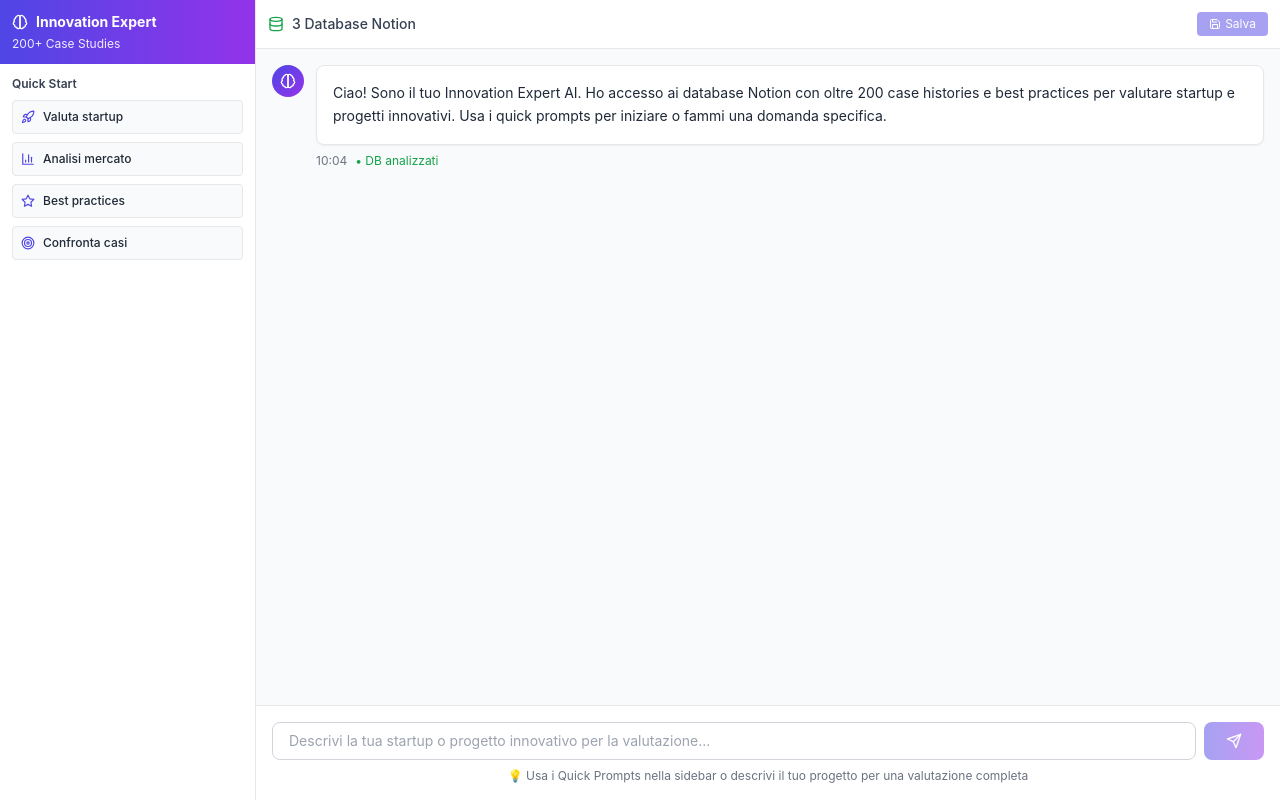
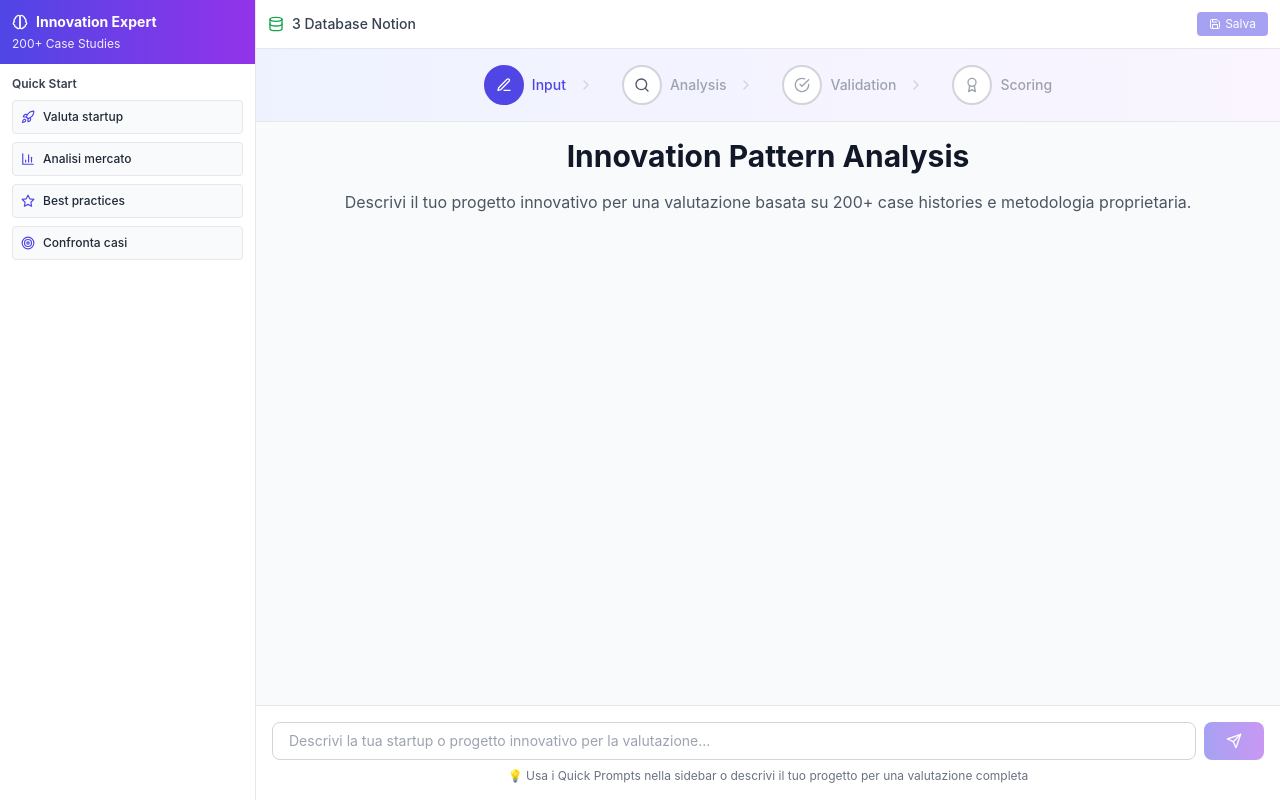
Before and after one commit to dokgreco/innovation-expert-ai, a Next.js app: page / in a window 1280 px wide. Built offline with nearby package versions, Linux system fonts and the light colour scheme.

Commit message:
Sprint 4 - Task 1.1: Progress Indicator implementation complete

```diff
--- a/pages/index.js
+++ b/pages/index.js
@@ -3,10 +3,19 @@
   Send, Bot, User, Database, Brain, Lightbulb, TrendingUp,
   Filter, Save, History, Star, Search, FileText,
   BarChart3, Target, Zap, Building2, Rocket, ChevronRight,
-  Clock, Bookmark, X, Plus, Edit3, Check, Loader, Menu
+  Clock, Bookmark, X, Plus, Edit3, Check, Loader, Menu,
+  Award, CheckCircle
 } from 'lucide-react';
 import AnalysisDisplay from '../components/StructuredAnalysisDisplay';
 import ValidationQuestions from '../components/ValidationQuestions';
+
+// Progress steps configuration
+const steps = [
+  { num: 1, label: "Input", icon: <Edit3 size={16} /> },
+  { num: 2, label: "Analysis", icon: <Search size={16} /> },
+  { num: 3, label: "Validation", icon: <CheckCircle size={16} /> },
+  { num: 4, label: "Scoring", icon: <Award size={16} /> }
+];
 
 export default function InnovationExpertAI() {
   const [messages, setMessages] = useState([
@@ -35,7 +44,9 @@
 const [currentAnalysisId, setCurrentAnalysisId] = useState(null);
 const [validationAnswers, setValidationAnswers] = useState({});
 const [scoringData, setScoringData] = useState(null);
-
+  const [currentStep, setCurrentStep] = useState(1);
+  const [stepHistory, setStepHistory] = useState([1]);
+  const [deepDiveMode, setDeepDiveMode] = useState(null);
   // Quick Prompts essenziali
   const quickPrompts = [
     {
@@ -63,7 +74,18 @@
       icon: <Target size={14} />
     }
   ];
-
+// Navigation function for steps
+  const navigateToStep = (targetStep) => {
+    if (targetStep <= Math.max(...stepHistory) + 1) {
+      setCurrentStep(targetStep);
+      setDeepDiveMode(null);
+      if (!stepHistory.includes(targetStep)) {
+        setStepHistory([...stepHistory, targetStep]);
+      }
+      // Scroll to step will be implemented later
+      // setTimeout(() => scrollToStep(targetStep), 100);
+    }
+  };
   const scrollToBottom = () => {
     messagesEndRef.current?.scrollIntoView({ behavior: 'smooth' });
   };
@@ -93,10 +115,15 @@
     setMessages(prev => [...prev, userMessage]);
     if (!customPrompt) setInput('');
     setIsAnalyzing(true);
+    setCurrentStep(2);
     setIsLoading(false);
 
     if (!promptHistory.includes(currentInput)) {
       setPromptHistory(prev => [currentInput, ...prev.slice(0, 9)]);
+    }
+    // Aggiorna step history se non già presente
+if (!stepHistory.includes(2)) {
+  setStepHistory([...stepHistory, 2]);
 }
 
     try {
@@ -301,10 +328,51 @@
             Salva
           </button>
         </div>
-
+{/* Progress Indicator */}
+        <div className="flex items-center justify-center space-x-4 p-4 bg-gradient-to-r from-indigo-50 to-purple-50 border-b border-gray-200">
+          {steps.map((item, idx) => (
+            <div key={item.num} className="flex items-center">
+              <button
+                onClick={() => navigateToStep(item.num)}
+                disabled={item.num > Math.max(...stepHistory) + 1}
+                className={`flex items-center justify-center w-10 h-10 rounded-full border-2 transition-all ${
+                  currentStep >= item.num
+                    ? 'bg-indigo-600 border-indigo-600 text-white hover:bg-indigo-700'
+                    : item.num <= Math.max(...stepHistory) + 1
+                    ? 'bg-white border-gray-300 text-gray-600 hover:border-indigo-400 cursor-pointer'
+                    : 'bg-white border-gray-300 text-gray-400 cursor-not-allowed'
+                }`}>
+                {currentStep > item.num ? <Check size={16} /> : item.icon}
+              </button>
+              <span className={`ml-2 text-sm font-medium ${
+                currentStep >= item.num ? 'text-indigo-600' : 'text-gray-400'
+              }`}>
+                {item.label}
+              </span>
+              {idx < 3 && (
+                <ChevronRight className={`mx-3 ${
+                  currentStep > item.num ? 'text-indigo-600' : 'text-gray-300'
+                }`} size={16} />
+              )}
+            </div>
+          ))}
+        </div>
         {/* Messages Area */}
         <div className="flex-1 overflow-y-auto p-4">
           <div className="max-w-full space-y-6">
+            {/* Step-based content display */}
+            {currentStep === 1 && (
+              <div className="max-w-4xl mx-auto text-center">
+                <h1 className="text-3xl font-bold text-gray-900 mb-4">Innovation Pattern Analysis</h1>
+                <p className="text-gray-600 mb-8">
+                  Descrivi il tuo progetto innovativo per una valutazione basata su 200+ case histories e metodologia proprietaria.
+                </p>
+              </div>
+            )}
+
+            {/* Original messages display for steps 2+ */}
+            {currentStep > 1 && (
+              <>
             {messages.map((message) => (
               <div key={message.id} className="flex gap-3">
                 {message.role === 'assistant' && (
@@ -329,7 +397,33 @@
 
     {/* Mostra validation questions se presenti */}
 {message.parsedSections.validationQuestions &&
-     message.parsedSections.validationQuestions.length > 0 && (
+ message.parsedSections.validationQuestions.length > 0 &&
+ currentStep === 2 && (
+  <div className="mt-6">
+    <div className="bg-indigo-50 border border-indigo-200 rounded-lg p-4 mb-4">
+      <p className="text-sm text-indigo-800">
+        ✅ Analisi completata! Procedi con la validazione per generare lo scoring calibrato.
+      </p>
+    </div>
+    <button
+      onClick={() => {
+        setCurrentStep(3);
+        if (!stepHistory.includes(3)) {
+          setStepHistory([...stepHistory, 3]);
+        }
+      }}
+      className="w-full px-4 py-3 bg-indigo-600 text-white rounded-lg hover:bg-indigo-700 transition-colors flex items-center justify-center gap-2"
+    >
+      <CheckCircle size={20} />
+      Procedi alla Validazione
+    </button>
+  </div>
+)}
+
+{/* Mostra validation questions in Step 3 */}
+{message.parsedSections.validationQuestions &&
+ message.parsedSections.validationQuestions.length > 0 &&
+ currentStep === 3 && (
   <div className="mt-6">
     <ValidationQuestions
       questions={message.parsedSections.validationQuestions}
@@ -368,6 +462,12 @@
 
           const result = await response.json();
 
+          // Passa automaticamente a Step 4
+          setCurrentStep(4);
+          if (!stepHistory.includes(4)) {
+            setStepHistory([...stepHistory, 4]);
+          }
+
           // Aggiungi il messaggio con lo scoring
           const scoringMessage = {
             id: Date.now().toString(),
@@ -393,7 +493,7 @@
   </div>
 )}
 {/* Mostra scoring se presente */}
-{message.isScoring && message.scoringData && (
+{message.isScoring && message.scoringData && currentStep === 4 && (
   <div className="mt-6 space-y-6">
     {/* Overall Score Card */}
     <div className="bg-gradient-to-r from-indigo-600 to-purple-600 text-white p-6 rounded-lg">
@@ -524,6 +624,8 @@
               </div>
             )}
 
+            </>
+            )}
             <div ref={messagesEndRef} />
           </div>
         </div>
```
Lines whose indentation alone changed are shown as unchanged.
